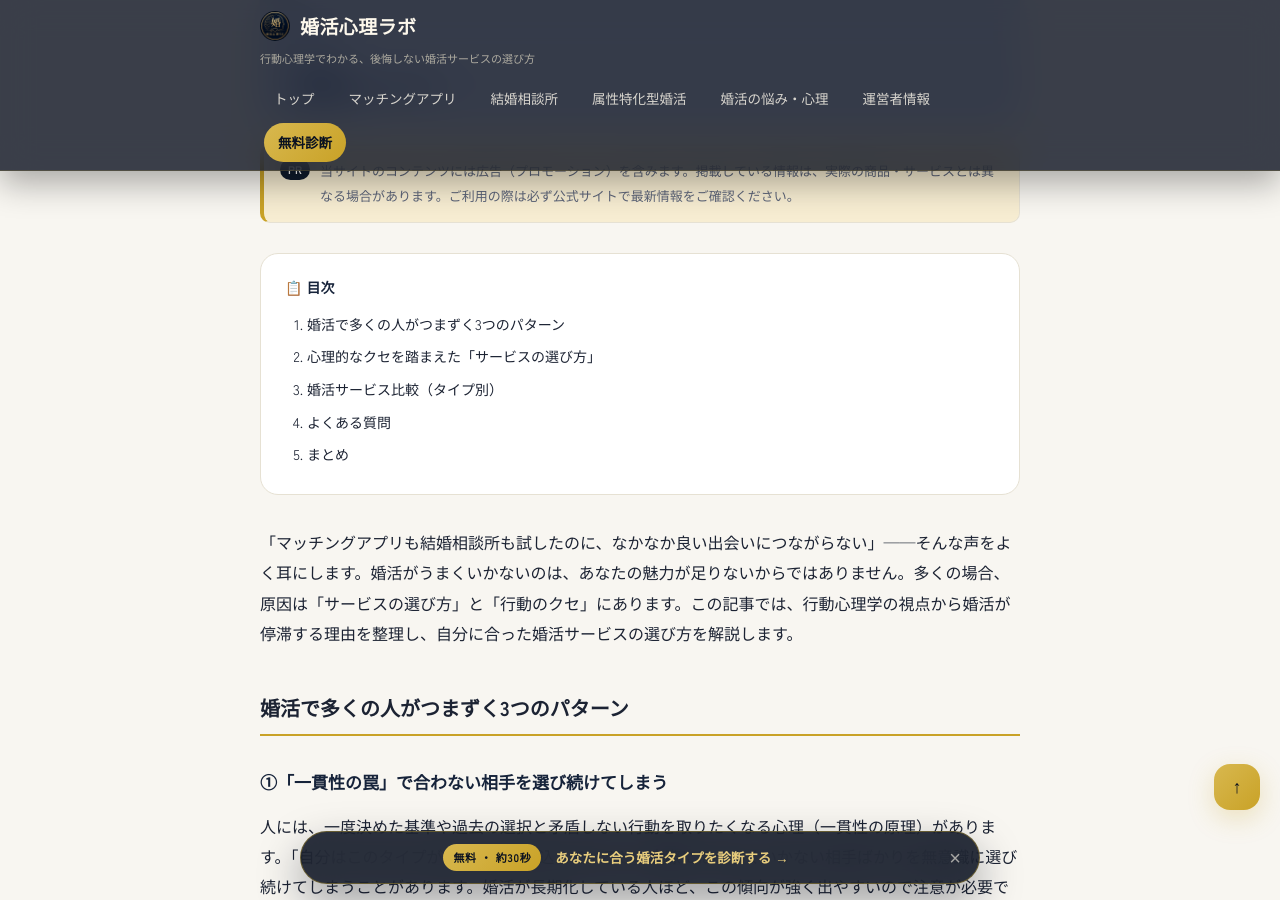
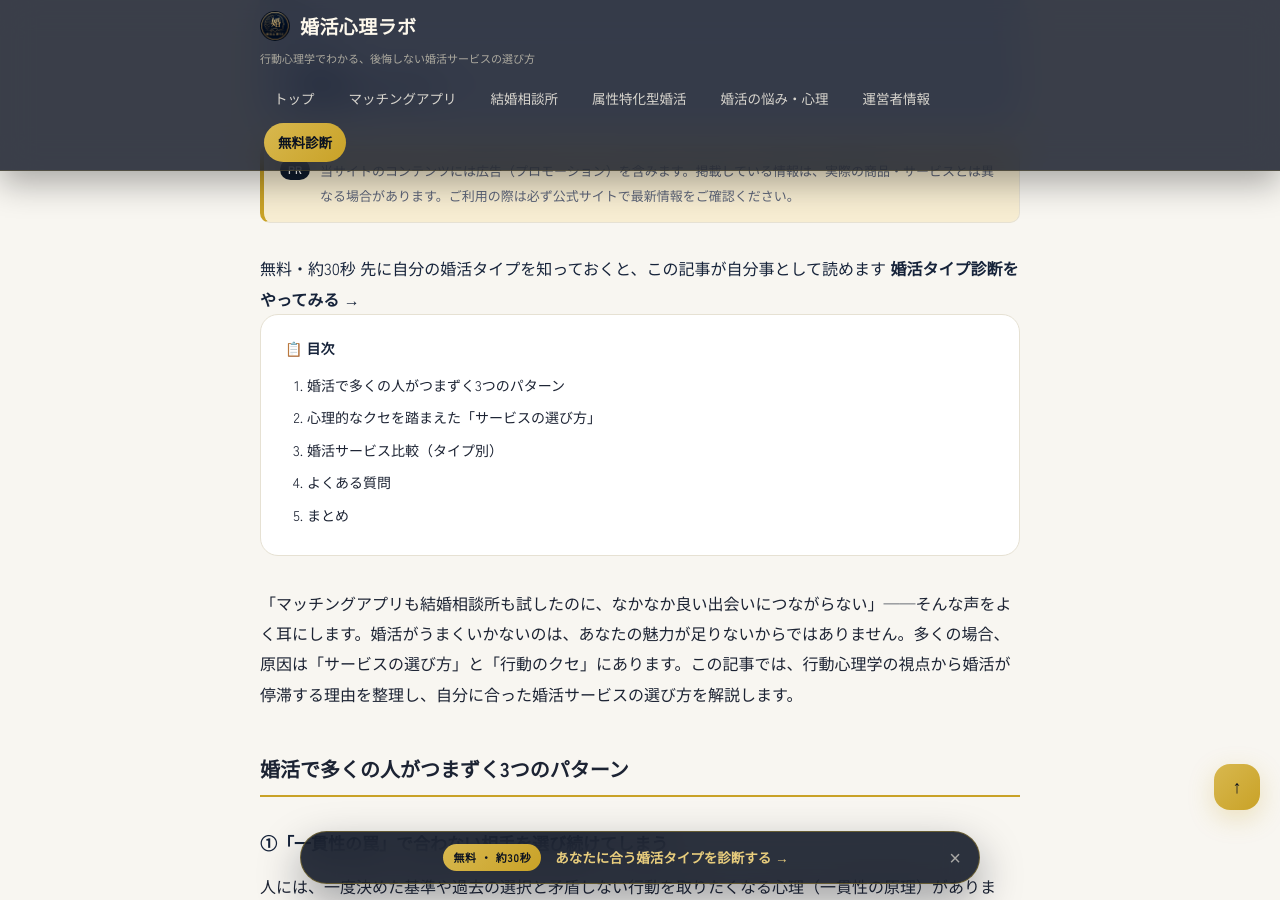
Before and after one commit to consultantshuu0907-afk/konkatsu-psychology-lab, a Jekyll site: the page built from _posts/2026-08-16-konkatsu-umakuikanai-shinri.md, in a window 1280 px wide and 900 px high, scrolled down 666 px. Built offline with Jekyll 4.4.1, drawn with Linux system fonts in a browser that asks for light colours.

Commit message:
Add files via upload

```diff
--- a/_layouts/post.html
+++ b/_layouts/post.html
@@ -19,6 +19,12 @@ layout: default
   {% endif %}
 
   <div class="pr-notice">{{ site.pr_notice }}</div>
+
+  <a class="post-shindan-cta" href="{{ '/shindan/' | relative_url }}">
+    <span class="psc-badge">無料・約30秒</span>
+    <span class="psc-text">先に自分の婚活タイプを知っておくと、この記事が自分事として読めます</span>
+    <strong class="psc-link">婚活タイプ診断をやってみる →</strong>
+  </a>
 
   <div class="post-content">
     {{ content }}
```
